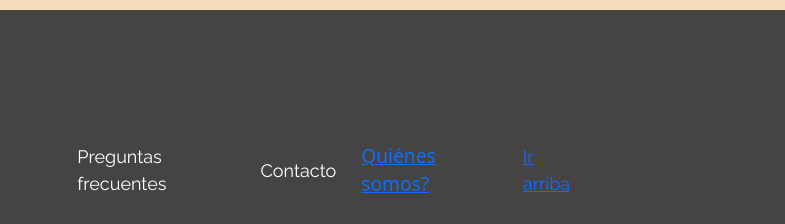
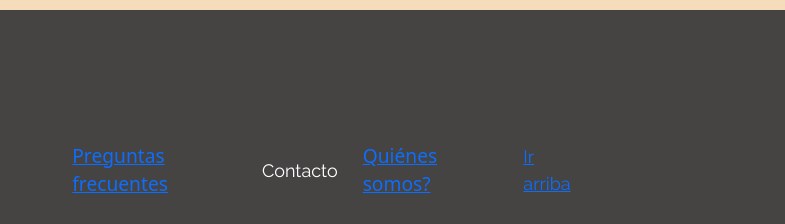
Before and after one commit to Gozzco/preEntregaNro2_Roger___Gonzalez, a plain HTML site: page pages/faq.html in a window 1280 px wide. Shown: the part 1550-1774 px from the top of the page, 281-1066 px from the left. Drawn offline with nearby package versions, Linux system fonts and the light colour scheme.

Commit message:
modified:   index.html 	modified:   pages/faq.html

```diff
--- a/pages/faq.html
+++ b/pages/faq.html
@@ -166,7 +166,7 @@
 
         <div class="footer__enlacesInternos">
             <ul>
-                <li>Preguntas frecuentes</li>
+                <a href="./faq.html">Preguntas frecuentes</a>
                 <li>Contacto</li>
                 <a href="./nosotros.html">Quiénes somos?</a>
                 <li><a href="#header__productos">Ir arriba</a></li>
```
Also changed, not shown: index.html (+1 -1 lines).
